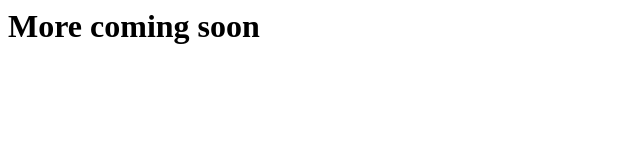
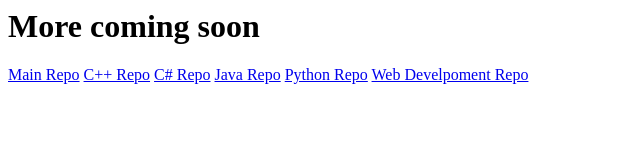
Before and after one commit to seanhayes13/seanhayes13.gitbut.io, a plain HTML site: page index.html in a window 1280 px wide. Shown: the whole page, without its empty margins (0-640 px from the left). Drawn offline with Linux system fonts and the light colour scheme.

Commit message:
Update index.html

```diff
--- a/index.html
+++ b/index.html
@@ -4,5 +4,11 @@
   </head>
   <body>
     <h1>More coming soon</h1>
+    <a href="https://github.com/seanhayes13/main">Main Repo</a>
+    <a href="https://github.com/seanhayes13/main/tree/master/cplusplus">C++ Repo</a>
+    <a href="https://github.com/seanhayes13/main/tree/master/csharp">C# Repo</a>
+    <a href="https://github.com/seanhayes13/main/tree/master/java">Java Repo</a>
+    <a href="https://github.com/seanhayes13/main/tree/master/python">Python Repo</a>
+    <a href="https://github.com/seanhayes13/main/tree/master/webdevelopment">Web Develpoment Repo</a>
   </body>
 </html>
```
